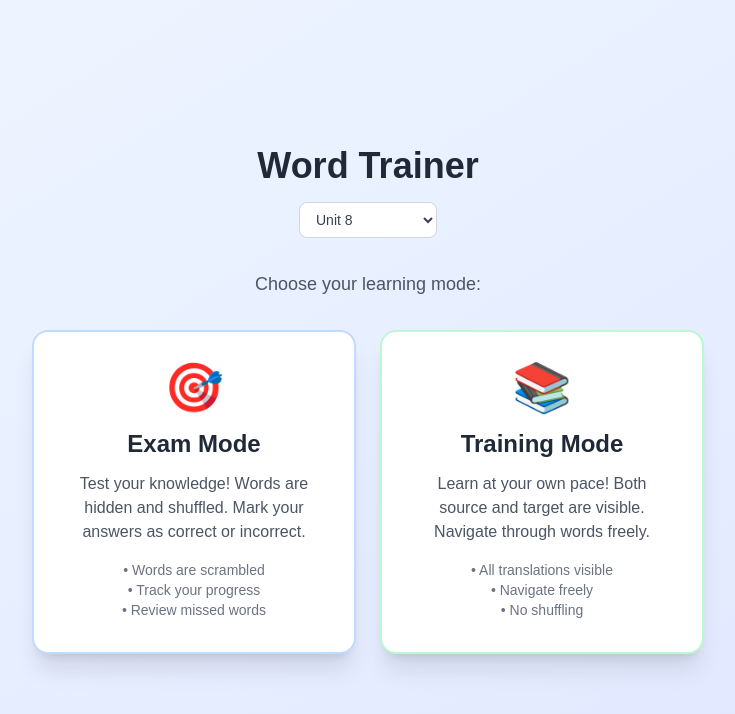
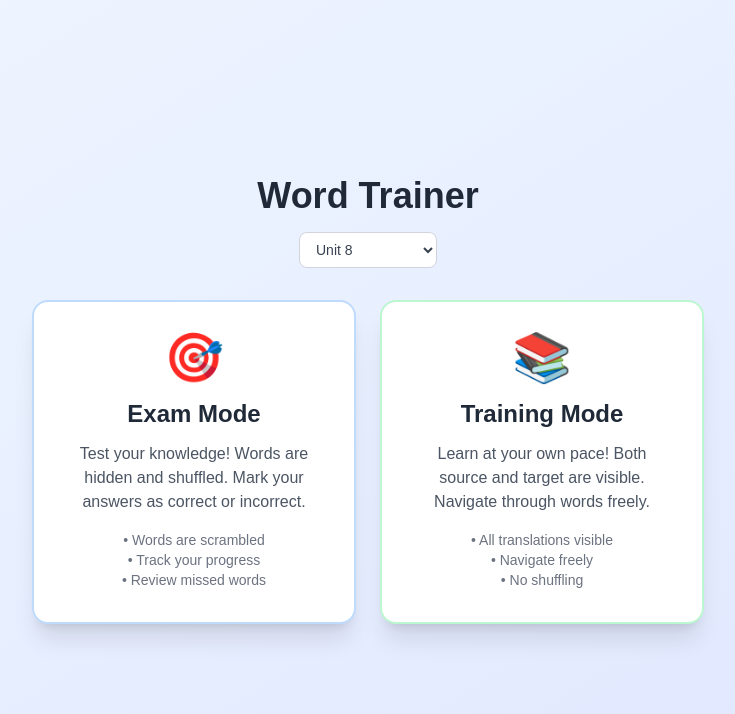
Before and after one commit to ffruehstueck/word-trainer, a Next.js app: page / in a window 1280 px wide. Shown: the top 714 px of the page, without its empty margins (272-1007 px from the left). Built offline with nearby package versions, Linux system fonts and the light colour scheme.

Commit message:
Remove redundant text prompt for learning mode selection in Home component

```diff
--- a/app/page.tsx
+++ b/app/page.tsx
@@ -645,7 +645,6 @@ export default function Home() {
                 <option value="all">All Files</option>
               </select>
             </div>
-            <p className="text-lg text-gray-600 mb-8">Choose your learning mode:</p>
           </div>
 
           <div className="grid grid-cols-1 md:grid-cols-2 gap-6">
```
